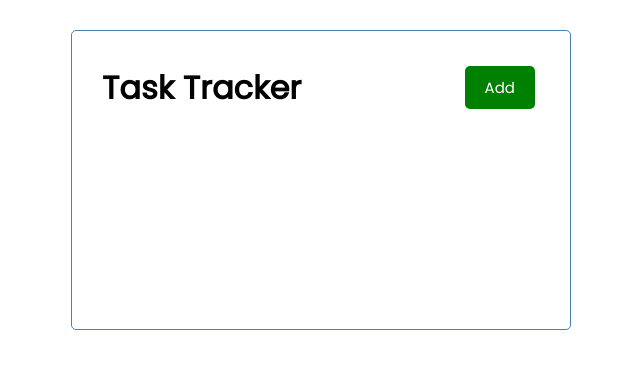
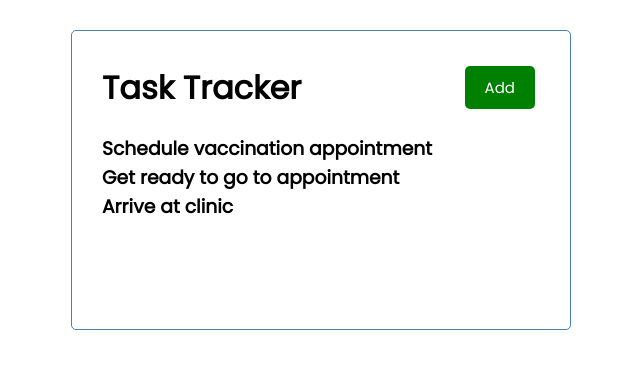
Before and after one commit to Tschram93/task-tracker, a React (Create React App) app: page / in a window 1280 px wide. Shown: the top 368 px of the page, without its empty margins (319-959 px from the left). Built offline with nearby package versions, Linux system fonts and the light colour scheme.

Commit message:
tasks function created. Example used

```diff
--- a/src/App.js
+++ b/src/App.js
@@ -1,10 +1,12 @@
 import Header from './components/Header';
+import Tasks from "./components/Tasks";
 import './App.css';
 
 function App() {
 	return (
 		<div className="container">
 			<Header />
+      <Tasks />
 		</div>
 	);
 }
--- /dev/null
+++ b/src/components/Tasks.js
@@ -0,0 +1,31 @@
+const tasks = [
+    {
+        id: 1,
+        text: 'Schedule vaccination appointment',
+        day: 'Dec. 16 12:30PM',
+        reminder: true,
+    },
+    {
+        id: 2,
+        text: 'Get ready to go to appointment',
+        day: 'Dec. 16 1:00PM',
+        reminder: true,
+    },
+    {
+        id: 3,
+        text: 'Arrive at clinic',
+        day: 'Dec. 16 2:00PM',
+        reminder: true,
+    }
+];
+
+
+const Tasks = () => {
+    return (
+        <>
+            {tasks.map((task) => (<h3 key={task.id}>{task.text}</h3>))}
+        </>
+    )
+}
+
+export default Tasks
```
